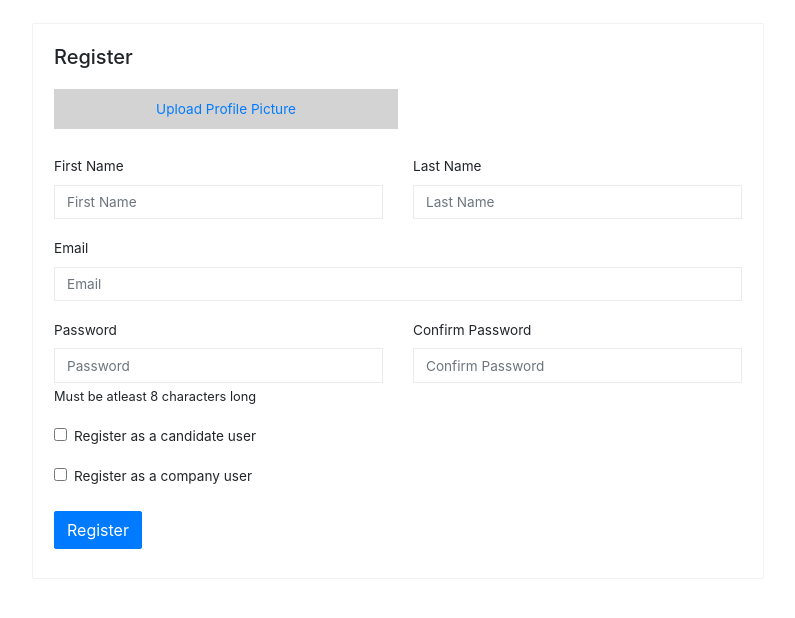
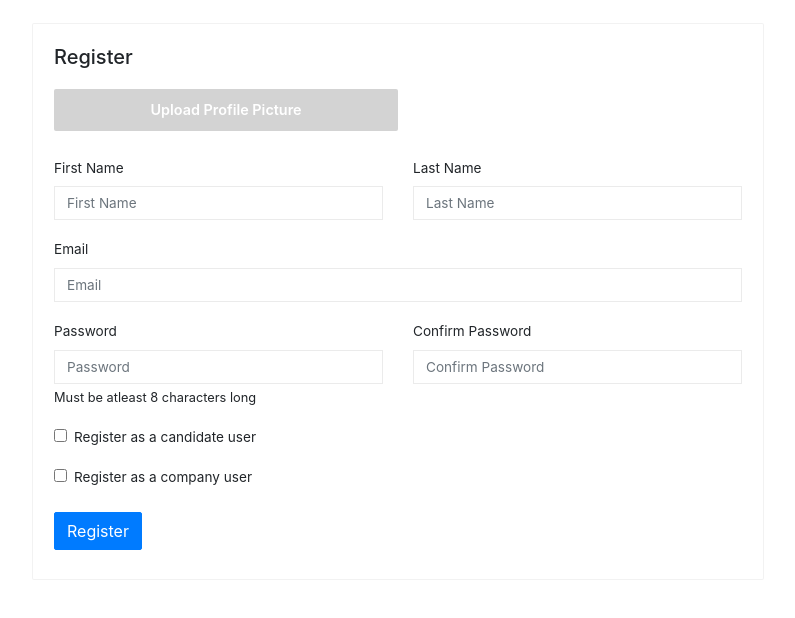
Before and after one commit to mitchellpottratz/JobSwipe-React, a React (Create React App) app: page /register in a window 1280 px wide. Shown: the top 618 px of the page, without its empty margins (242-1037 px from the left). Built offline with nearby package versions, Linux system fonts and the light colour scheme.

Commit message:
fileinput label tells whether image is uploaded

```diff
--- a/src/components/common/FileInput.js
+++ b/src/components/common/FileInput.js
@@ -5,6 +5,10 @@ class FileInput extends React.Component {
 
   constructor(props) {
     super(props);
+
+    this.state = {
+      imageUploaded: false,
+    }
   }
 
   render() {
@@ -14,7 +18,12 @@ class FileInput extends React.Component {
 			    type="file"
 				  className="form-control file-input"
 				  />
-			  <label>Upload Profile Picture</label>
+        { !this.state.imageUploaded ? (
+          <label>Upload Profile Picture</label>
+        ) : (
+          <label>Profile Picture Uploaded</label>
+        ) }
+
       </React.Fragment>
     )
   }
--- a/src/index.css
+++ b/src/index.css
@@ -49,9 +49,11 @@ button {
 .file-input + label {
   width: 50%;
   text-align: center;
-  font-size: 0.85em;
+  font-size: 0.9em;
+  font-weight: 600;
+  border-radius: 2px;
   padding: 10px;
-  color: #007bff;
+  color: white;
   background-color: black;
   display: inline-block;
   background-color: lightgrey;
```
